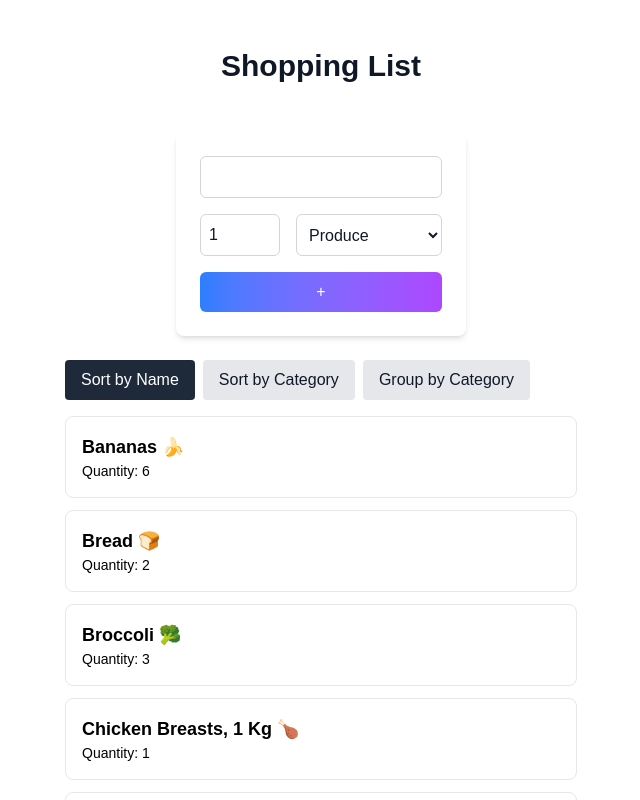
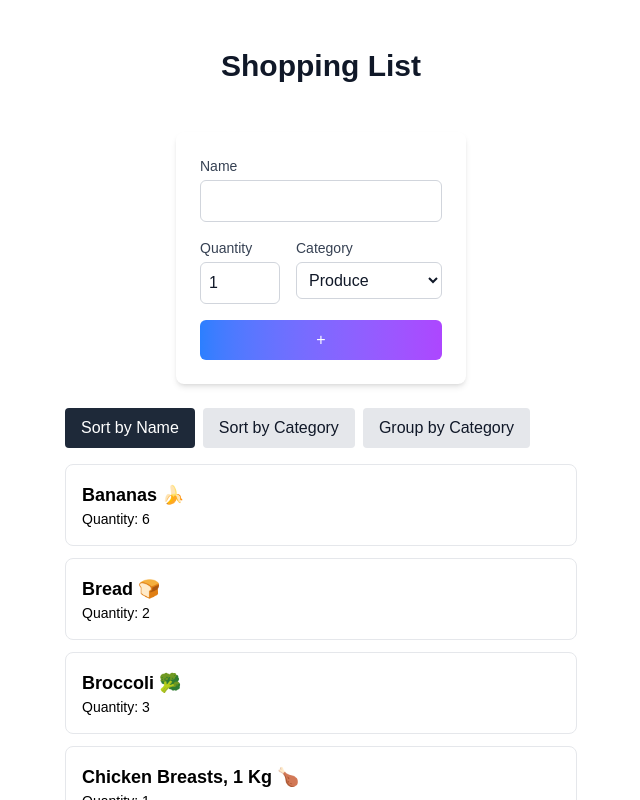
Before and after one commit to RealTestingp/cprg306-assignments, a Next.js app: page /week-6 in a window 1280 px wide. Shown: the top 800 px of the page, without its empty margins (319-959 px from the left). Built offline with nearby package versions, Linux system fonts and the light colour scheme.

Commit message:
added missing labels with htmlFor and id

```diff
--- a/app/week-6/NewItem.js
+++ b/app/week-6/NewItem.js
@@ -20,36 +20,39 @@ const NewItem = ({ onAddItem }) => {
   return (
     <form className="max-w-md mx-auto bg-white dark:bg-gray-800 p-6 rounded-lg shadow-md" onSubmit={handleSubmit}>
 
-      <input type="text" value={name} onChange={(e) => setName(e.target.value)} required
-      className="w-full p-2 rounded-md border border-gray-300 dark:border-gray-600 dark:bg-gray-700 dark:text-white mb-4"/>
+      <label htmlFor="name" className="block mb-1 text-sm font-medium text-gray-700 dark:text-gray-300">
+        Name
+      </label>
+      <input id="name" type="text" value={name} onChange={(e) => setName(e.target.value)} required
+        className="w-full p-2 rounded-md border border-gray-300 dark:border-gray-600 dark:bg-gray-700 dark:text-white mb-4" />
 
       <div className="flex gap-4 mb-4">
-        <input type="number" min="1" max="99" value={quantity} onChange={(e) => setQuantity(Number(e.target.value))}
-        className="w-20 p-2 rounded-md border border-gray-300 dark:border-gray-600 dark:bg-gray-700 dark:text-white"/>
-
-        <select value={category} onChange={(e) => setCategory(e.target.value)}
-        className="flex-1 p-2 rounded-md border border-gray-300 dark:border-gray-600 dark:bg-gray-700 dark:text-white">
+        <div>
+          <label htmlFor="quantity" className="block mb-1 text-sm font-medium text-gray-700 dark:text-gray-300">
+            Quantity
+          </label>
+          <input id="quantity" type="number" min="1" max="99" value={quantity} onChange={(e) => setQuantity(Number(e.target.value))}
+            className="w-20 p-2 rounded-md border border-gray-300 dark:border-gray-600 dark:bg-gray-700 dark:text-white" />
+        </div>
+        <div className="flex-1">
+          <label htmlFor="category" className="block mb-1 text-sm font-medium text-gray-700 dark:text-gray-300">
+            Category
+          </label>
+          <select id="category" value={category} onChange={(e) => setCategory(e.target.value)}
+            className="w-full p-2 rounded-md border border-gray-300 dark:border-gray-600 dark:bg-gray-700 dark:text-white">
             {categories.map((cat) => (
               <option key={cat} value={cat}>
                 {cat.split(" ").map(word => word.charAt(0).toUpperCase() + word.slice(1)).join(" ")}
               </option>
             ))}
-          {/* <option value="produce">Produce</option>
-          <option value="dairy">Dairy</option>
-          <option value="bakery">Bakery</option>
-          <option value="meat">Meat</option>
-          <option value="frozen foods">Frozen Foods</option>
-          <option value="canned goods">Canned Goods</option>
-          <option value="dry goods">Dry Goods</option>
-          <option value="beverages">Beverages</option>
-          <option value="snacks">Snacks</option>
-          <option value="household">Household</option>
-          <option value="other">Other</option> */}
           </select>
+        </div>
       </div>
 
       <button type="submit"
-      className="w-full bg-gradient-to-r from-blue-500 to-purple-500 text-white px-4 py-2 rounded-md hover:from-blue-600 hover:to-purple-600">+</button>
+        className="w-full bg-gradient-to-r from-blue-500 to-purple-500 text-white px-4 py-2 rounded-md hover:from-blue-600 hover:to-purple-600">
+        +
+      </button>
     </form>
   );
 }
```
Lines whose indentation alone changed are shown as unchanged.
